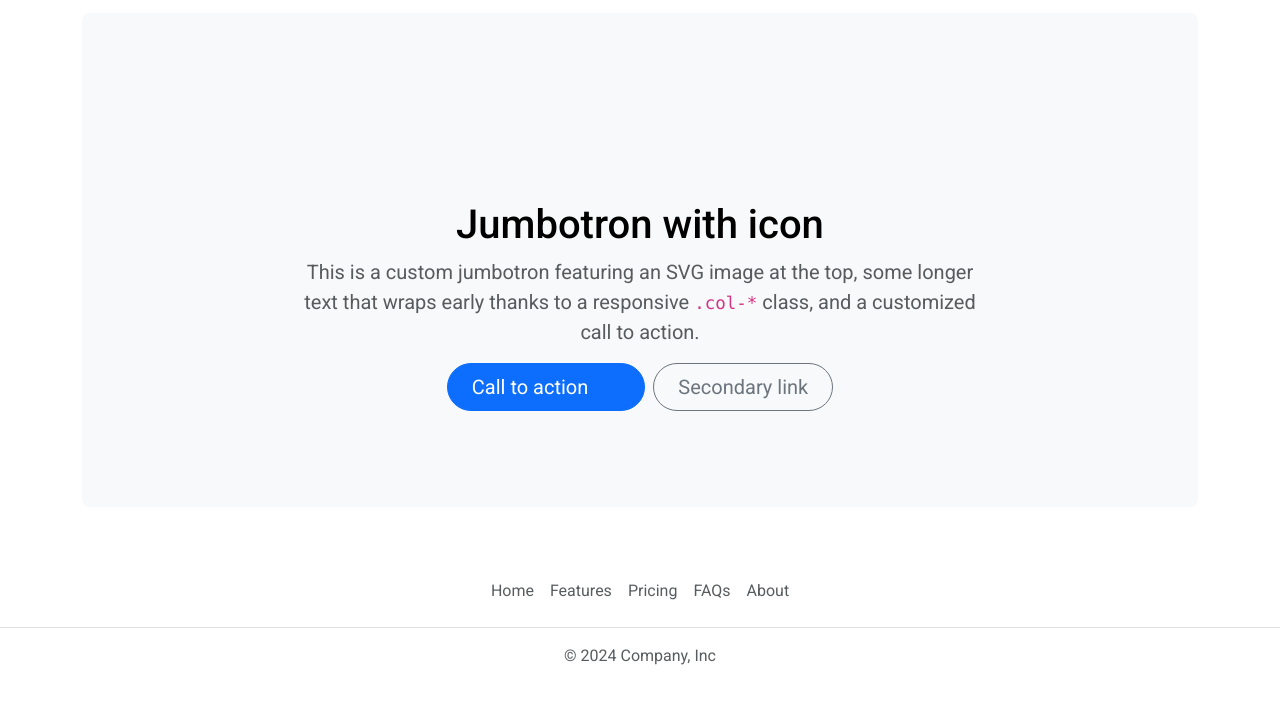
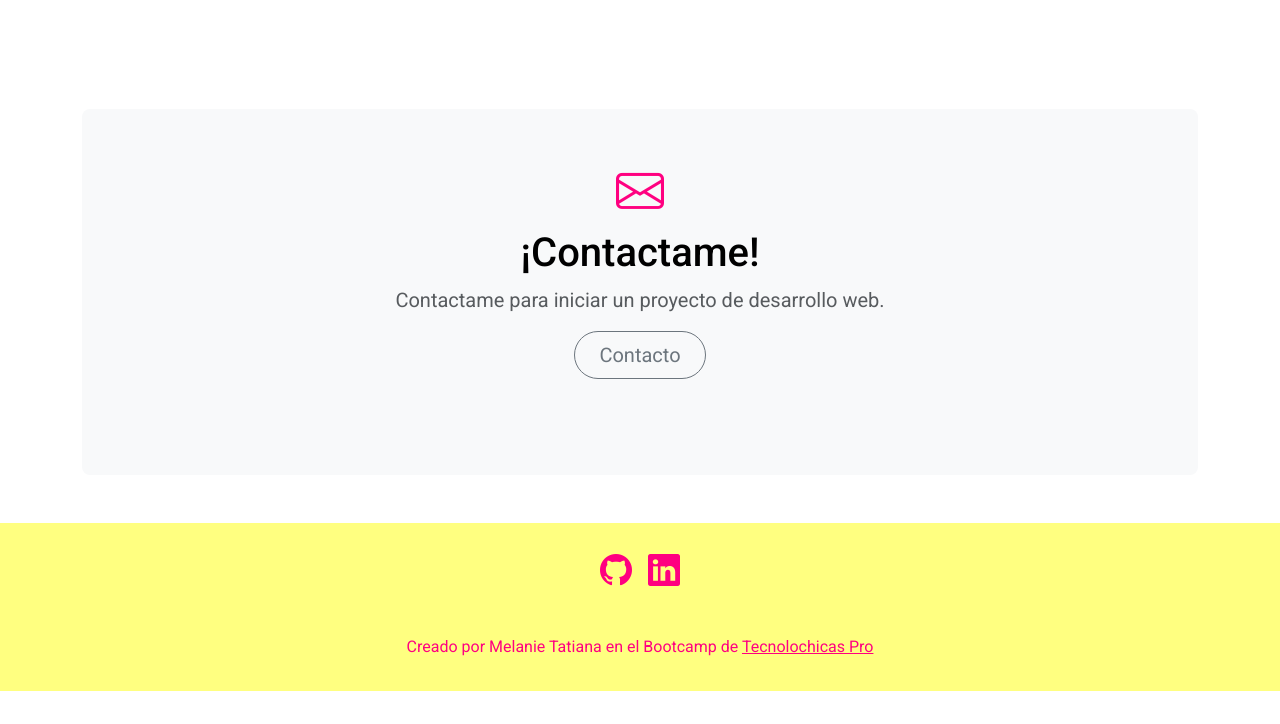
Before and after one commit to MelTati/MelTati.github.io, a plain HTML site: page index.html in a window 1280 px wide. Shown: the part 2537-3261 px from the top of the page. Drawn offline with nearby package versions, Linux system fonts and the light colour scheme.

Commit message:
Add files via upload

```diff
--- a/Style.css
+++ b/Style.css
@@ -23,7 +23,7 @@ header span{
 }
 
 #nav-butoon{
-    background-color:#FFAA80 ;
+    background-color:#FFAA80;
 }
 
 .bi{
@@ -35,3 +35,12 @@ header span{
     background-size: contain;
     background-repeat: no-repeat;
 }
+
+footer{
+    background-color: #FFFF80;
+    color: white;
+}
+
+footer p,a{
+    color: #FF0080;
+}
--- a/index.html
+++ b/index.html
@@ -12,6 +12,8 @@
     <link href="https://cdn.jsdelivr.net/npm/bootstrap@5.3.3/dist/css/bootstrap.min.css" rel="stylesheet" integrity="sha384-QWTKZyjpPEjISv5WaRU9OFeRpok6YctnYmDr5pNlyT2bRjXh0JMhjY6hW+ALEwIH" crossorigin="anonymous">
     <!--Iconos Boostrap-->
     <link rel="stylesheet" href="https://cdn.jsdelivr.net/npm/bootstrap-icons@1.11.3/font/bootstrap-icons.min.css">
+    <!--Favicon-->
+    <link rel="shortcut icon" href="/assets/code-square.svg" type="image/x-icon">
     <!--Enlace con mi CSS-->
     <link rel="stylesheet" href="Style.css">
     <title>Melanie Tatiana Matus Salazar</title>
@@ -139,6 +141,7 @@
       </section>
 
       <section id="testimonios"class="mt-5">
+        <div class="container px-4 py-5">
         <h2 class="pb-2 mb-5  border-bottom">Testimonios</h2>
         <div id="carouselExampleAutoplaying" class="carousel slide" data-bs-ride="carousel">
 
@@ -198,24 +201,23 @@
             <span class="visually-hidden">Next</span>
           </button>
         </div>
+      </div>
       </section>
 
       <section id="contacto">
         <div class="container my-5">
           <div class="p-5 text-center bg-body-tertiary rounded-3">
-            <svg class="bi mt-4 mb-3" style="color: var(--bs-indigo);" width="100" height="100"><use xlink:href="#bootstrap"></use></svg>
-            <h1 class="text-body-emphasis">Jumbotron with icon</h1>
+            <i class="bi bi-envelope" style="font-size: 3rem;"></i>
+            <h1 class="text-body-emphasis">¡Contactame!</h1>
             <p class="col-lg-8 mx-auto fs-5 text-muted">
-              This is a custom jumbotron featuring an SVG image at the top, some longer text that wraps early thanks to a responsive <code>.col-*</code> class, and a customized call to action.
+             Contactame para iniciar un proyecto de desarrollo web.
             </p>
             <div class="d-inline-flex gap-2 mb-5">
-              <button class="d-inline-flex align-items-center btn btn-primary btn-lg px-4 rounded-pill" type="button">
-                Call to action
-                <svg class="bi ms-2" width="24" height="24"><use xlink:href="#arrow-right-short"></use></svg>
+              <a href="mailto:l23270676@tuxtla.tecnm.mx">
+              <button class="btn btn-outline-secondary btn-lg px-4 rounded-pill" type="button">
+                Contacto
               </button>
-              <button class="btn btn-outline-secondary btn-lg px-4 rounded-pill" type="button">
-                Secondary link
-              </button>
+              </a>
             </div>
           </div>
         </div>
@@ -223,14 +225,17 @@
     </main>
 
       <footer class="py-3 my-4">
-        <ul class="nav justify-content-center border-bottom pb-3 mb-3">
-          <li class="nav-item"><a href="#" class="nav-link px-2 text-body-secondary">Home</a></li>
-          <li class="nav-item"><a href="#" class="nav-link px-2 text-body-secondary">Features</a></li>
-          <li class="nav-item"><a href="#" class="nav-link px-2 text-body-secondary">Pricing</a></li>
-          <li class="nav-item"><a href="#" class="nav-link px-2 text-body-secondary">FAQs</a></li>
-          <li class="nav-item"><a href="#" class="nav-link px-2 text-body-secondary">About</a></li>
+
+        <ul class="nav justify-content-center pb-3 mb-3">
+
+          <li class="nav-item"><a href="https://github.com/MelTati" target="_blank" class="nav-link px-2 text-body-secondary"><i class="bi bi-github"></i></a></li>
+
+          <li class="nav-item"><a href="#" target="_blank" class="nav-link px-2 text-body-secondary"><i class="bi bi-linkedin"></i></a></li>
+
         </ul>
-          <p class="text-center text-body-secondary">© 2024 Company, Inc</p>
+
+          <p class="text-center">Creado por Melanie Tatiana en el Bootcamp de <a href="https://tecnolochicas.mx/" target="_blank"> Tecnolochicas Pro</a></p>
+
       </footer>
 
     <!--Script Bootstrap-->
```
